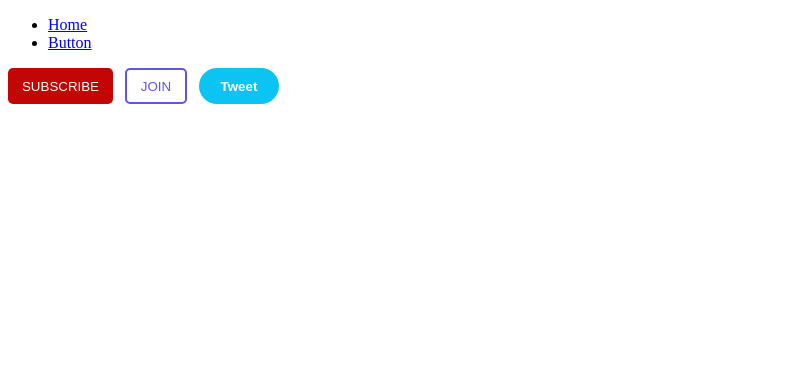
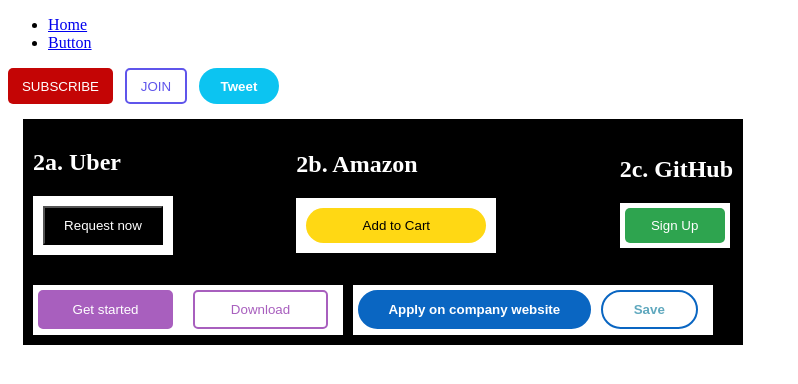
Before and after one commit to Emmalywebcreator/html-and-css-full-tutorial, a plain HTML site: page button.html in a window 1280 px wide. Shown: the whole page, without its empty margins (0-798 px from the left). Drawn offline with Linux system fonts and the light colour scheme.

Commit message:
more button add

```diff
--- a/button.html
+++ b/button.html
@@ -51,6 +51,148 @@
         background-color: rgb(142, 192, 201);
         color: white;
     }
+
+    .button-group {
+       display: flex;
+       justify-content: space-between;
+        align-items: center;
+        flex-wrap: wrap;
+        gap: 10px;
+        background-color: black;
+        margin: 15px;
+        padding: 10px;
+        border: none;
+        width: 700px;
+        height:auto;
+    }
+
+    .button-1 {
+       background-color: white;
+       padding: 10px;
+       width: 120px;
+    }
+
+    .button-1 button {
+        background-color:black;
+        padding: 10px;
+        color: white;
+        width: 100%;
+    }
+
+    .button-2 {
+       background-color: white;
+       padding: 10px;
+       width: 180px;
+    }
+
+    .button-2 button {
+        background-color: rgba(241, 199, 7, 0.89);
+        padding: 10px;
+        color: black;
+        width: 100%;
+        border: none;
+        border-radius: 50px;
+        cursor: pointer;
+    }
+
+    .button-2 {
+       background-color: white;
+       padding: 10px;
+       width: 180px;
+    }
+
+    .button-2 button {
+        background-color: rgb(255, 216, 20);
+        padding: 10px;
+        color: black;
+        width: 100%;
+        border: none;
+        border-radius: 50px;
+        cursor: pointer;
+    }
+
+    .button-3 {
+       background-color: white;
+       padding: 5px;
+       width: 100px;
+    }
+
+    .button-3 button {
+        background-color: rgb(46, 164, 79);
+        padding: 10px;
+        color: white;
+        width: 100%;
+        border: none;
+        border-radius: 5px;
+        cursor: pointer;
+    }
+
+    .second-div {
+        display: flex;
+        align-items: center;
+        flex-direction: row;
+        gap: 10px;
+        margin-top: 20px;
+    }
+    .button-4 {
+        display: flex;
+        align-items: center;
+        justify-content: space-between;
+        background: white;
+        width: 300px;
+        height: 40px;
+        padding: 5px;
+    }
+    .btn1, .btn2 {
+        background-color: rgb(168, 95, 190);
+        color: white;
+        padding: 10px;
+        border: 2px solid rgb(168, 95, 190);
+        border-radius: 5px;
+        cursor: pointer;
+        width: 135px;
+        margin-right: 10px;
+    }
+
+    .btn2 {
+        background-color: white;
+        color: rgb(168, 95, 190);
+        border: 2px solid rgb(168, 95, 190);
+    }
+
+     .button-5{
+        display: flex;
+        align-items: center;
+        justify-content: space-between;
+        background: white;
+        width: 350px;
+        height: 40px;
+        padding: 5px;
+    }
+
+    .btn3, .btn4 {
+        background-color: rgb(10, 102, 194);
+        color: white;
+        padding: 10px;
+        border: 2px solid rgb(10, 102, 194);
+        border-radius: 50px;
+        cursor: pointer;
+        width: 240px;
+        margin-right: 10px;
+        font-weight: bold;
+    }
+
+    .btn4 {
+        background-color: white;
+        color: rgb(95, 168, 190);
+        border: 2px solid rgb(10, 102, 194);
+        width: 100px;
+
+    }
+
+    h2 {
+        color: white;
+    }
 </style>
 
 <ul>
@@ -67,5 +209,42 @@
 <button class="tweet-button">
     Tweet
 </button>
+
+<div class="button-group">
+    <div>
+        <h2>2a. Uber</h2>
+        <div class="button-1 btn">
+            <button>
+                Request now
+            </button>
+        </div>
+    </div>
+    <div>
+        <h2>2b. Amazon</h2>
+        <div class="button-2 btn">
+          <button>
+            Add to Cart
+          </button>
+        </div>
+    </div>
+    <div>
+        <h2>2c. GitHub</h2>
+        <div class="button-3 btn">
+            <button>
+                Sign Up
+            </button>
+        </div>
+    </div>
+    <div class="second-div">
+        <div class="button-4">
+            <button class="btn1">Get started</button>
+            <button class="btn2">Download</button>
+        </div>
+        <div class="button-5">
+            <button class="btn3">Apply on company website</button>
+            <button class="btn4">Save</button>
+        </div>
+    </div>
+</div>
 </body>
 </html>
```
